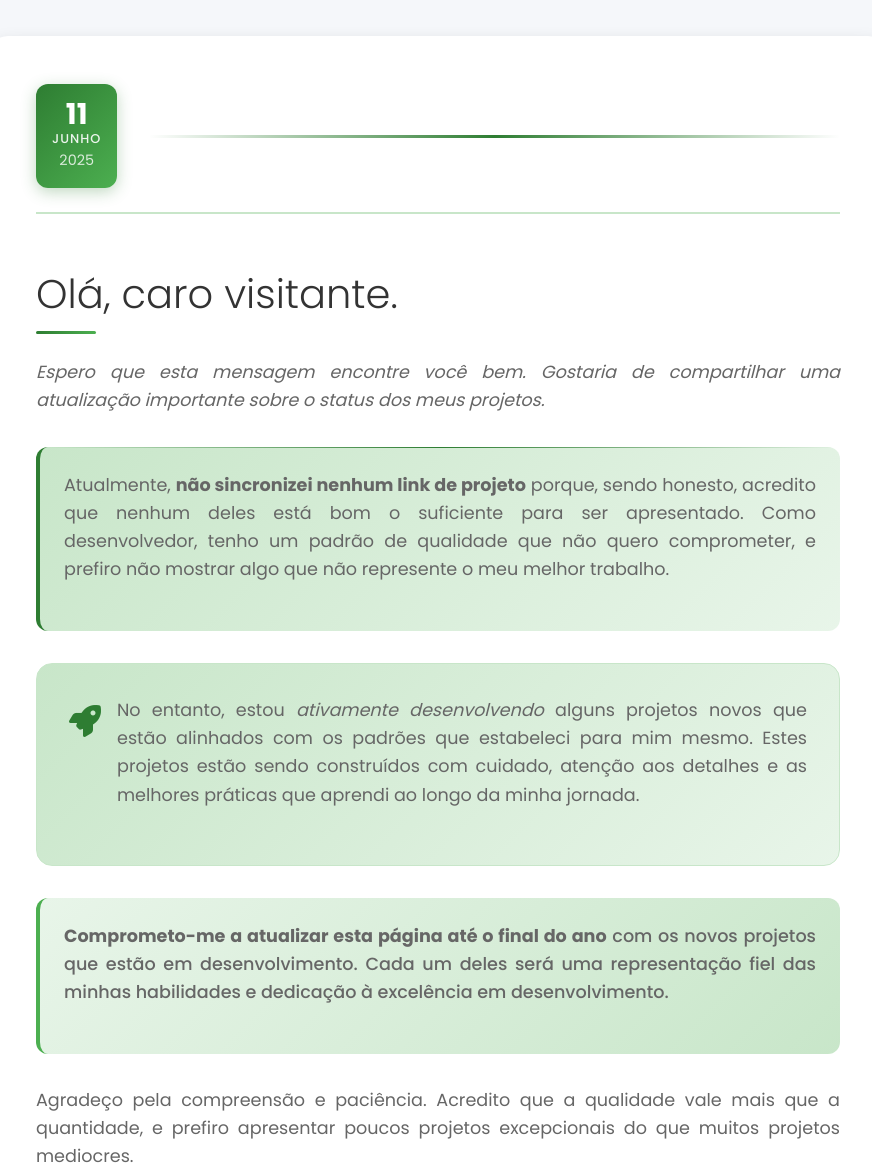
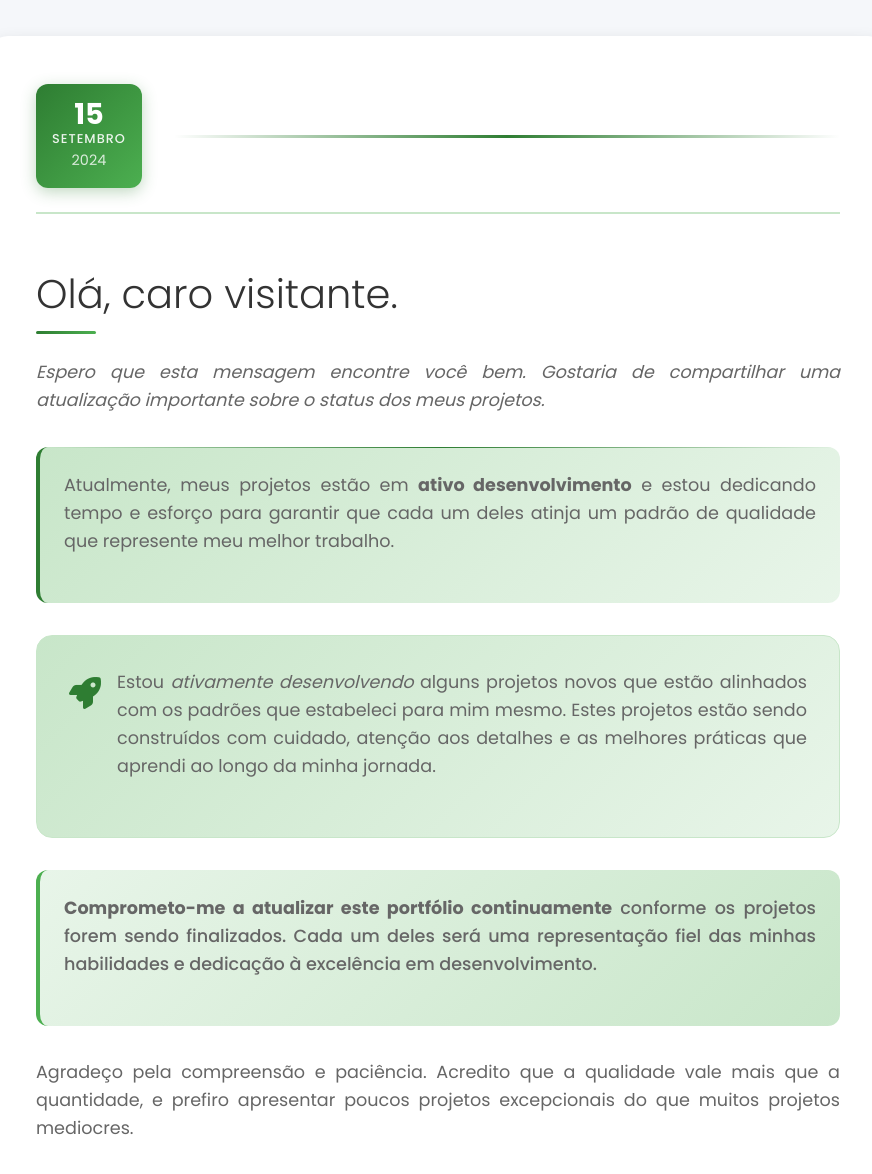
Before and after one commit to LVNS0303/Portfolio, a plain HTML site: page carta.html in a window 1280 px wide. Shown: the part 220-1394 px from the top of the page, without its empty margins (202-1074 px from the left). Drawn offline with Linux system fonts and the light colour scheme.

Commit message:
Update carta.html

```diff
--- a/carta.html
+++ b/carta.html
@@ -49,9 +49,9 @@
             <div class="invlucro-carta">
                 <header class="cabecalho-carta">
                     <div class="data">
-                        <span class="dia">11</span>
-                        <span class="mes">Junho</span>
-                        <span class="ano">2025</span>
+                        <span class="dia">15</span>
+                        <span class="mes">Setembro</span>
+                        <span class="ano">2024</span>
                     </div>
                     <div class="linha-decorativa"></div>
                 </header>
@@ -67,10 +67,7 @@
 
                         <div class="mensagem-principal">
                             <p>
-                                Atualmente, <strong>não sincronizei nenhum link de projeto</strong> porque, sendo
-                                honesto, acredito que nenhum deles está bom o suficiente para ser apresentado. Como
-                                desenvolvedor, tenho um padrão de qualidade que não quero comprometer, e prefiro não
-                                mostrar algo que não represente o meu melhor trabalho.
+                                Atualmente, meus projetos estão em <strong>ativo desenvolvimento</strong> e estou dedicando tempo e esforço para garantir que cada um deles atinja um padrão de qualidade que represente meu melhor trabalho.
                             </p>
                         </div>
 
@@ -80,7 +77,7 @@
                             </div>
                             <div class="conteudo-destaque">
                                 <p>
-                                    No entanto, estou <em>ativamente desenvolvendo</em> alguns projetos novos que estão
+                                    Estou <em>ativamente desenvolvendo</em> alguns projetos novos que estão
                                     alinhados com os padrões que estabeleci para mim mesmo. Estes projetos estão sendo
                                     construídos com cuidado, atenção aos detalhes e as melhores práticas que aprendi ao
                                     longo da minha jornada.
@@ -90,8 +87,7 @@
 
                         <div class="compromisso">
                             <p>
-                                <strong>Comprometo-me a atualizar esta página até o final do ano</strong> com os novos
-                                projetos que estão em desenvolvimento. Cada um deles será uma representação fiel das
+                                <strong>Comprometo-me a atualizar este portfólio continuamente</strong> conforme os projetos forem sendo finalizados. Cada um deles será uma representação fiel das
                                 minhas habilidades e dedicação à excelência em desenvolvimento.
                             </p>
                         </div>
@@ -162,7 +158,7 @@
     <!-- Rodapé -->
     <footer class="rodape">
         <div class="container-rodape">
-            <p class="texto-rodape">&copy; 2025 - Carta ao visitante, de Lucas Nascimento.</p>
+            <p class="texto-rodape">&copy; 2024 - Carta ao visitante, de Lucas Nascimento.</p>
         </div>
     </footer>
 
```
